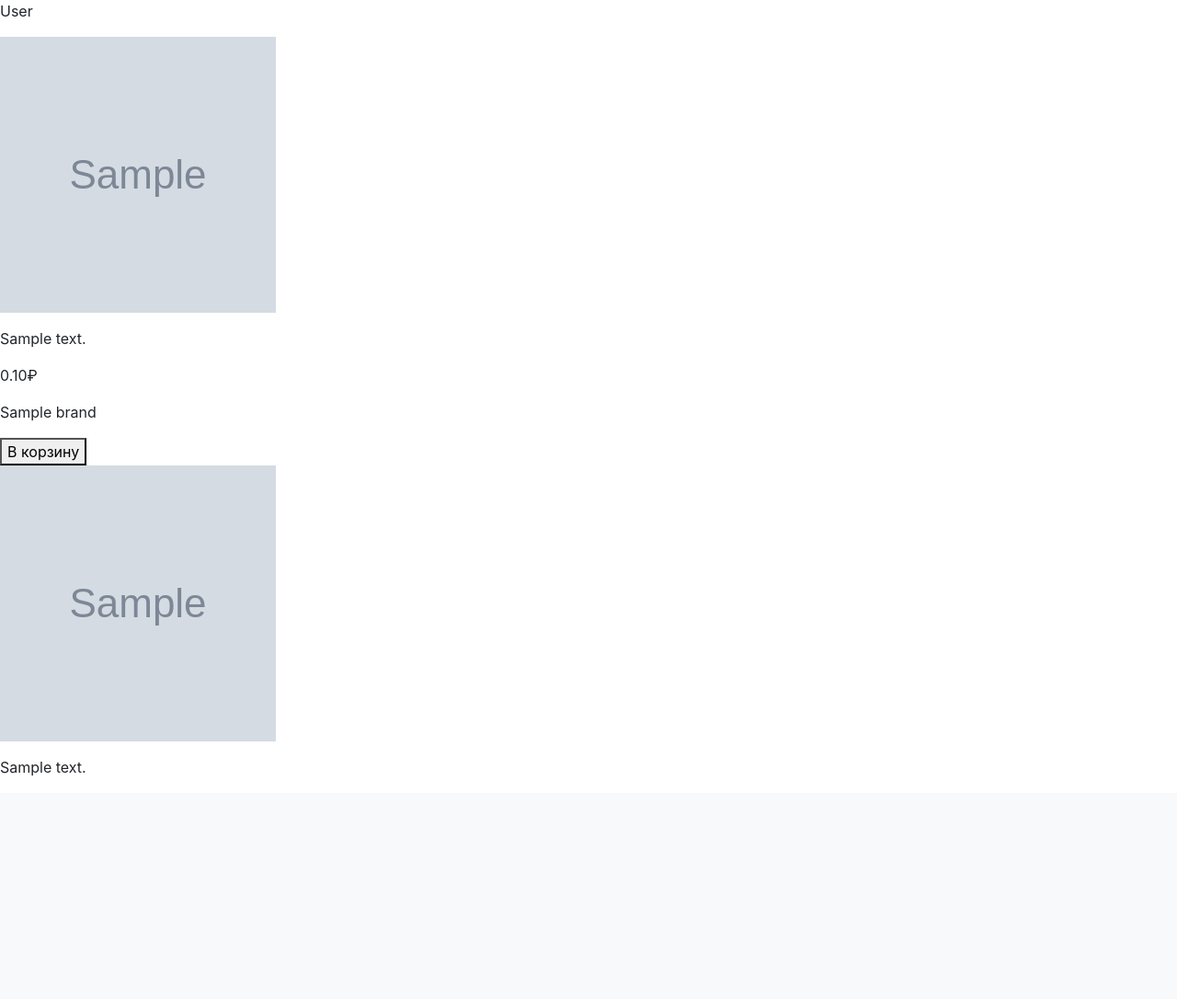
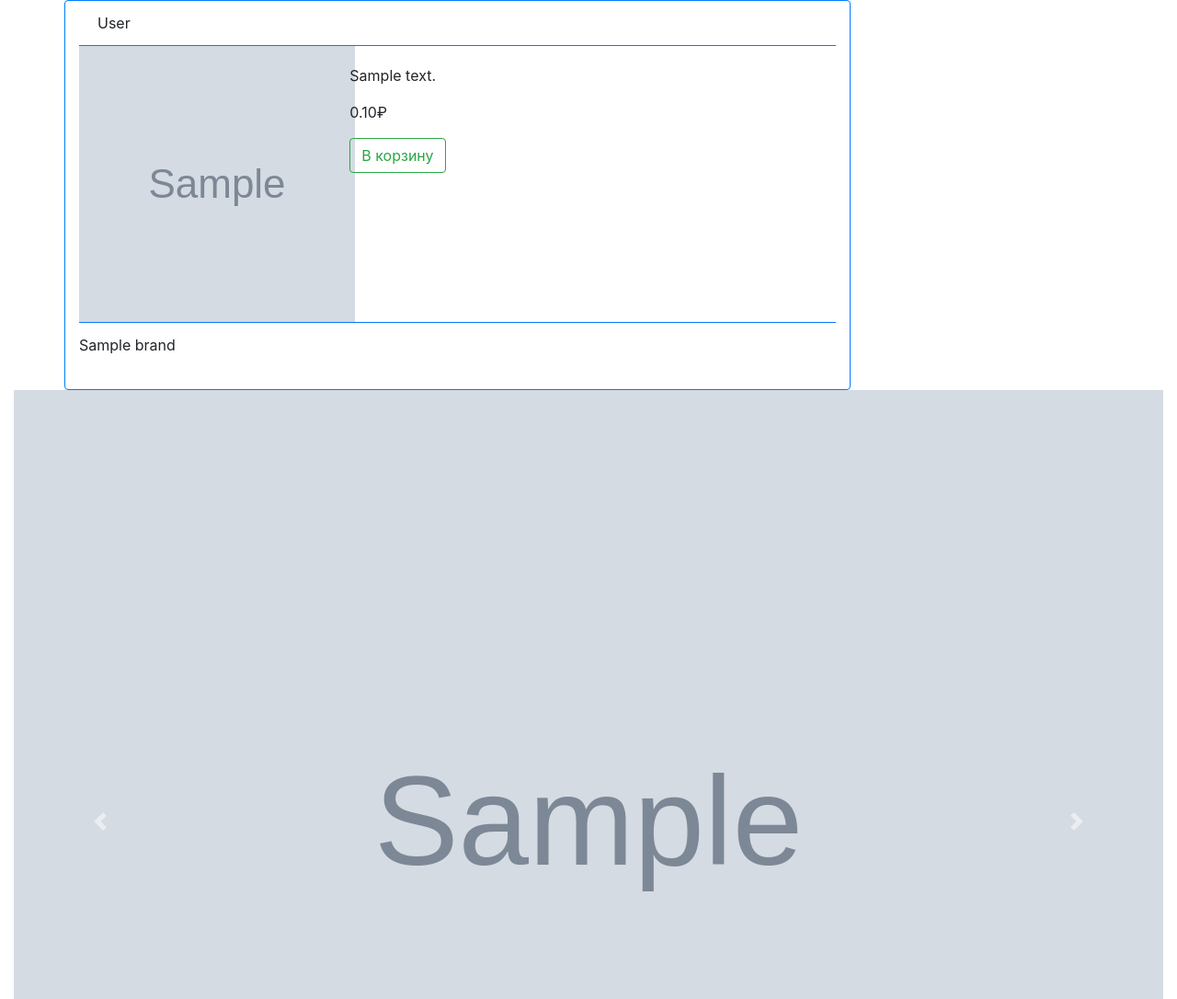
Before and after one commit to ikizey/ecom_t, a Django app: page /items/1/ in a window 1280 px wide. Shown: the part 56-1142 px from the top of the page at 92% size. Before the commit the page ends 899 px from the top, so only its background shows below. Run offline with Django 3.2, Linux system fonts and the light colour scheme; tables that the repository leaves empty hold one stand-in row (values such as "Sample post"); grey boxes marked "Sample" are stand-in pictures; some libraries are stand-ins or nearby versions.

Commit message:
stylised item template

```diff
--- a/templates/store/item.html
+++ b/templates/store/item.html
@@ -6,19 +6,31 @@
 
 {% block content %}
 
-<p>{{ item.fullname }}</p>
-<p><img src="{{ item.image.url }}" width="300" height="300" /></p>
-<p>{{ item.description }}</p>
-<p>{{ item.rub_price|floatformat:2 }}&#8381;</p>
-<p>{{ item.brand.name }}</p>
+<div class="container">
+    <div class="row">
+        <div class="card col-md-9 border-primary">
+            <div class="card-header border-primary bg-transparent">{{ item.fullname }}</div>
+            <div class="row no-gutters">
+                <div class="col-md-4">
+                    <img src="{{ item.image.url }}" width="300" height="300" />
+                </div>
+                <div class="col-md-8">
+                    <div class="card-body">
+                        <p class="card-text">{{ item.description }}</p>
+                        <p class="card-text">{{ item.rub_price|floatformat:2 }}&#8381;</p>
+                        <form action="{% url 'add_to_cart' item.id %}" method="POST">{% csrf_token %}
+                            <button class="btn btn-outline-success">В корзину</button>
+                        </form>
+                    </div>
 
-<form action="{% url 'add_to_cart' item.id %}" method="POST">{% csrf_token %}
-    <button>В корзину</button>
-</form>
+                </div>
+                <div class="col-md-12 mb-4 card-footer border-primary bg-transparent">{{ item.brand.name }}</div>
+            </div>
 
-{% for banner in banners %}
-<p><img src="{{ banner.image.url }}" width="300" height="300" /></p>
-<p>{{ banner.description }}</p>
-{% endfor %}
+        </div>
+    </div>
+</div>
+
+{% include 'store/banners.html' %}
 
 {% endblock content %}
```
